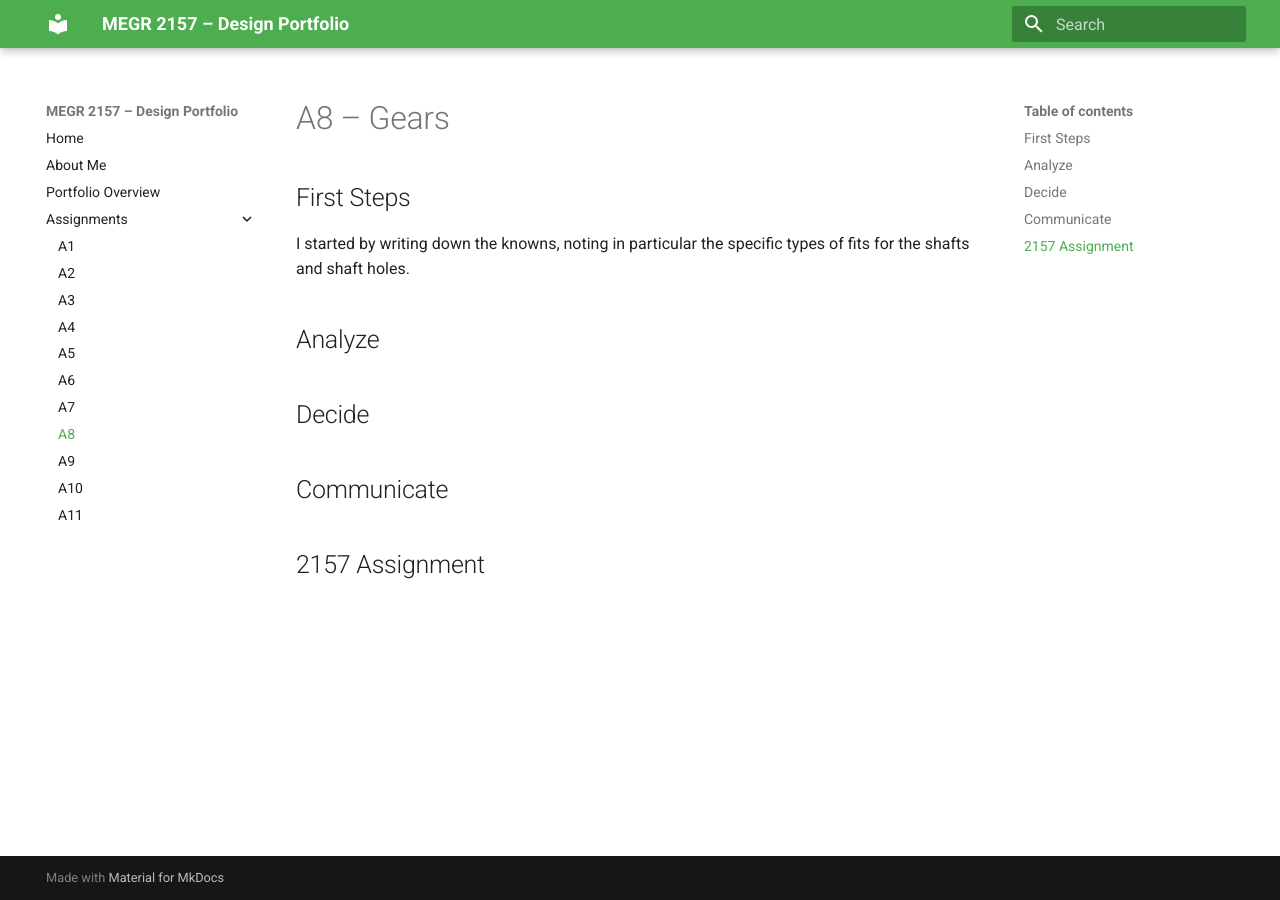
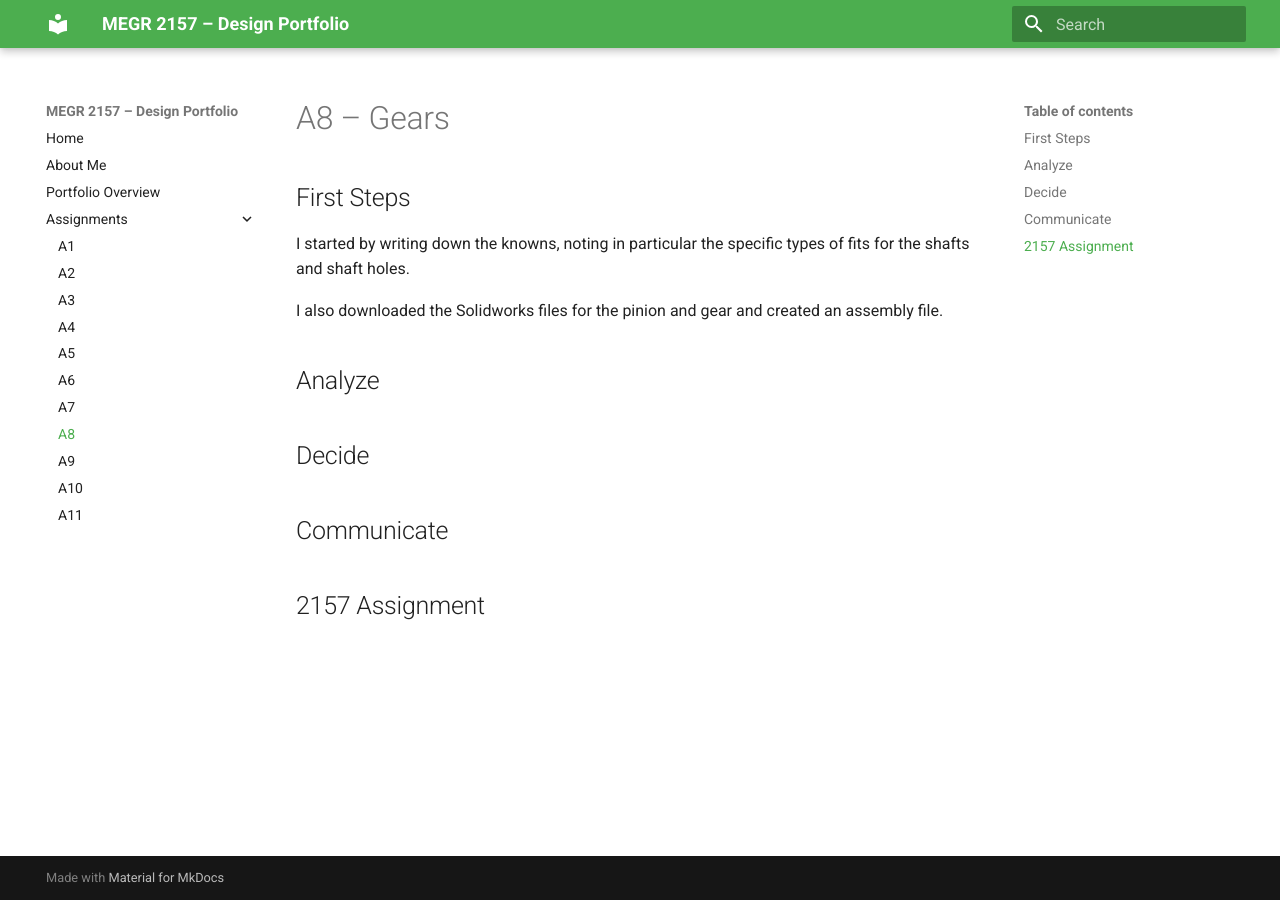
Before and after one commit to Ldreifuss/megr2157-project-portfolio, an MkDocs documentation site: the page built from docs/assignments/A08/index.md, in a window 1280 px wide. Built offline with MkDocs 1.6.1 and Material for MkDocs 9.7.7, drawn with Linux system fonts in a browser that asks for light colours.

Commit message:
Update index.md

```diff
--- a/docs/assignments/A08/index.md
+++ b/docs/assignments/A08/index.md
@@ -3,6 +3,8 @@
 ## First Steps
 
 I started by writing down the knowns, noting in particular the specific types of fits for the shafts and shaft holes.
+
+I also downloaded the Solidworks files for the pinion and gear and created an assembly file.
 
 ## Analyze
 
```
